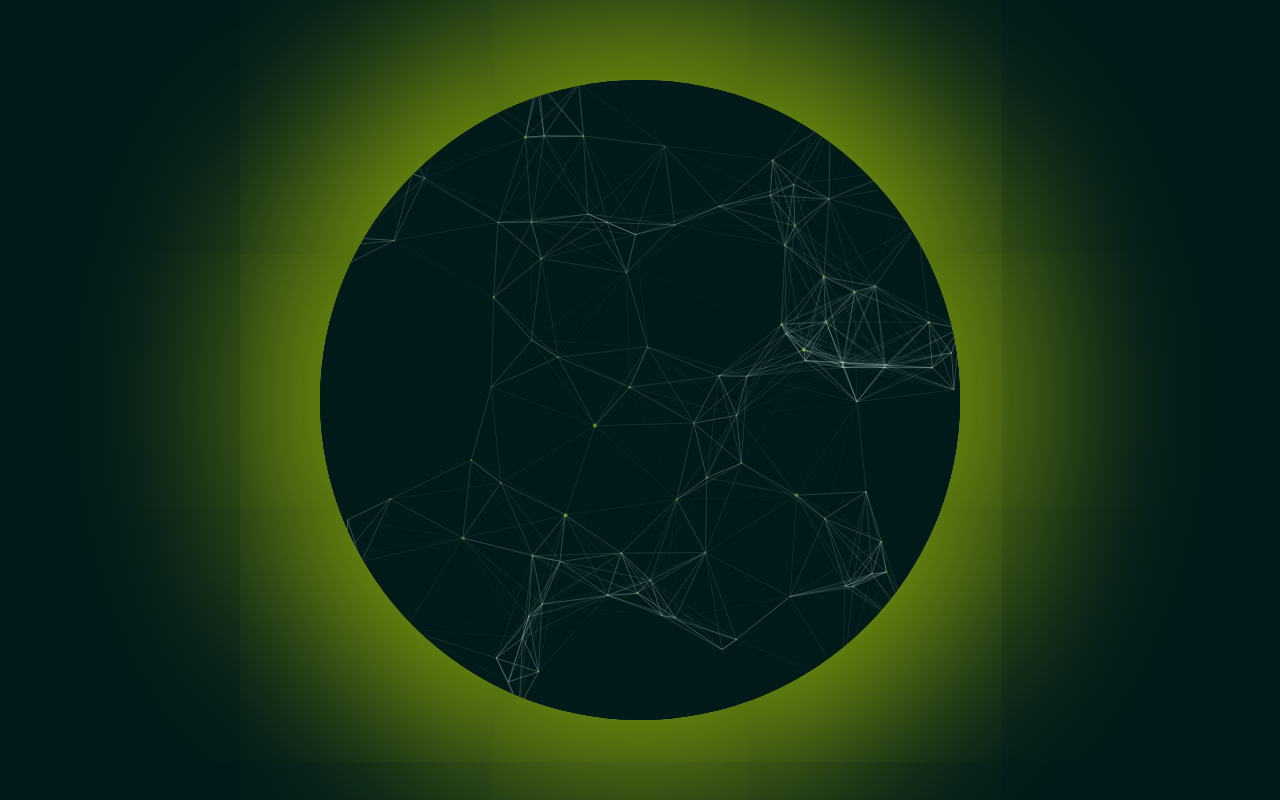
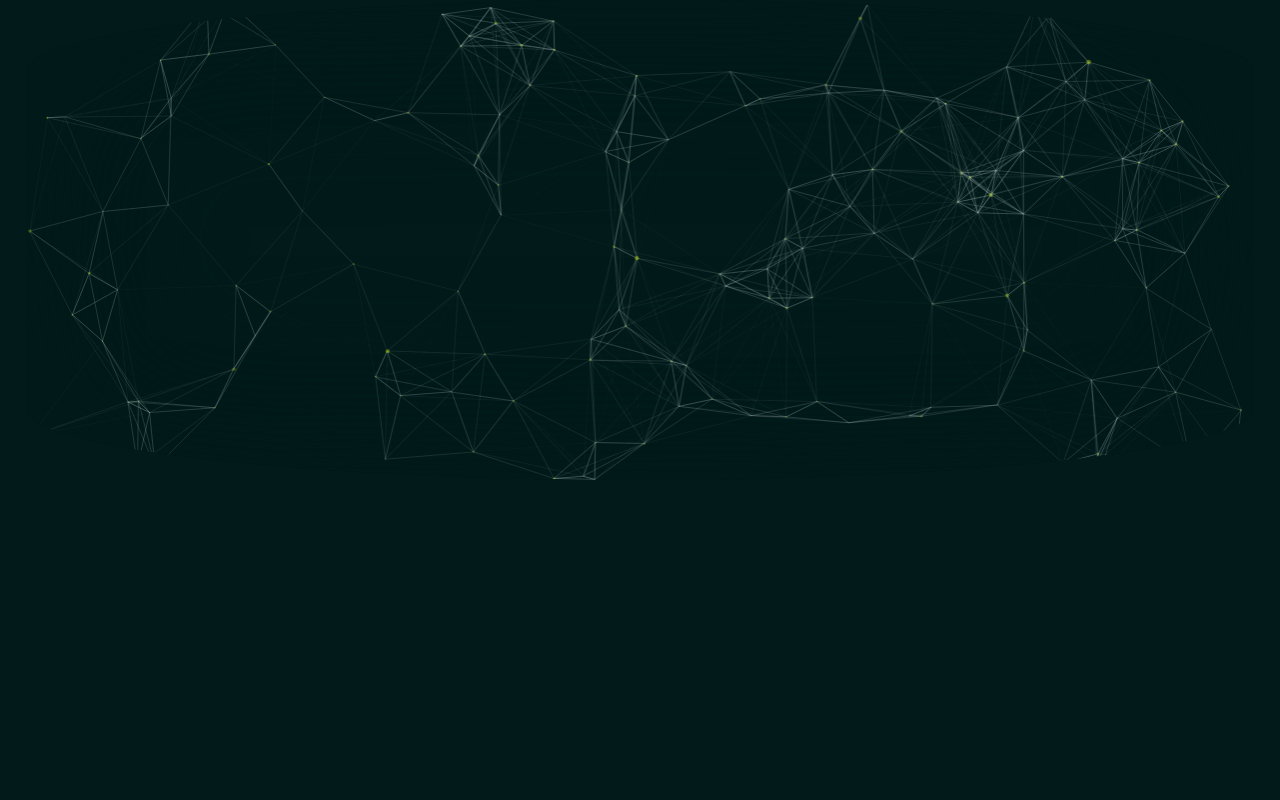
Before and after one commit to viniciusmorandi/digitalplanner, a website: page index.html in a window 1280 px wide. Drawn offline with nearby package versions, Linux system fonts and the light colour scheme.

Commit message:
Update index.html

```diff
--- a/index.html
+++ b/index.html
@@ -15,19 +15,19 @@
     }
     #particles-js {
       position: fixed;
-      top: 10vh;
+      top: 0;
       left: 0;
       right: 0;
       margin: auto;
-      width: 80vw;
-      height: 80vw;
-      max-width: 80vh;
-      max-height: 80vh;
+      width: 96vw;
+      height: 60vh;
       z-index: 1;
-      border-radius: 50%;
+      border-radius: 54% / 16%;   /* oval horizontal */
       overflow: hidden;
-      background: radial-gradient(circle, #021a1a 74%, rgba(2,26,26,0.1) 93%, rgba(2,26,26,0) 100%);
-      box-shadow: 0 0 160px 60px #021a1a inset, 0 0 170px 80px #dcff0088;
+      background: #021a1a;
+      box-shadow:
+        0 0 140px 55px #021a1a inset,
+        0 0 80px 25px #021a1a inset; /* fade natural, cor igual do fundo */
     }
   </style>
 </head>
```
